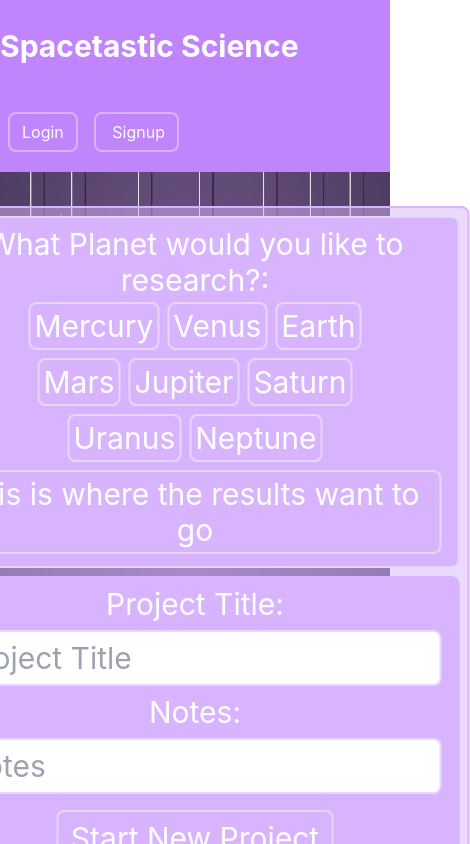
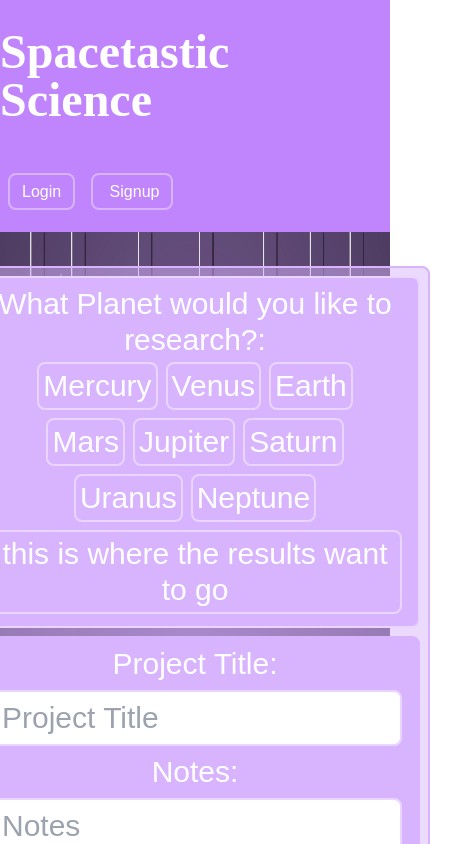
Before and after one commit to sadapannord/science-project, a React (Create React App) app in the folder client/: page /project in a window 390 px wide. Shown: the top 844 px of the page, 470 px wide, since content can reach past the window. Built offline with nearby package versions, Linux system fonts and the light colour scheme; no server answers.

Commit message:
Hannahedwards1 (#49)
* api is working here

* added styling to project and planet js

* maded all pages responsive and added a footer

* added some fun fonts

---------

Co-authored-by: Hannah Edwards <hannahedwards@MacBook-Pro-2.local>

```diff
--- a/client/src/components/Nav.js
+++ b/client/src/components/Nav.js
@@ -10,7 +10,7 @@ function Nav() {
             </div>
             <div className="my-7">
             {/* <h1 className="justify-items-center text-3xl font-bold antialiased">Spacetastic Science</h1> */}
-            <Link className="justify-items-center text-3xl font-bold antialiased" to="/">Spacetastic Science</Link>
+            <Link className="justify-items-center text-5xl font-bold antialiased title" to="/">Spacetastic Science</Link>
             </div>
             <div className="justify-items-end my-7">
                 <Link className="px-3 p-2 m-2 border-solid border-2 border-purple-300 rounded-lg" to="/login"> Login</Link>
--- a/client/src/index.css
+++ b/client/src/index.css
@@ -1,16 +1,11 @@
 @tailwind base;
 @tailwind components;
 @tailwind utilities;
+  @import url('https://fonts.googleapis.com/css2?family=DynaPuff:wght@700&family=Quicksand&display=swap');
+
 body {
-  margin: 0;
-  font-family: -apple-system, BlinkMacSystemFont, 'Segoe UI', 'Roboto', 'Oxygen',
-    'Ubuntu', 'Cantarell', 'Fira Sans', 'Droid Sans', 'Helvetica Neue',
-    sans-serif;
-  -webkit-font-smoothing: antialiased;
-  -moz-osx-font-smoothing: grayscale;
+  font-family: 'Quicksand', sans-serif;
 }
-
-code {
-  font-family: source-code-pro, Menlo, Monaco, Consolas, 'Courier New',
-    monospace;
+.title{
+  font-family: 'DynaPuff', cursive;
 }
```
